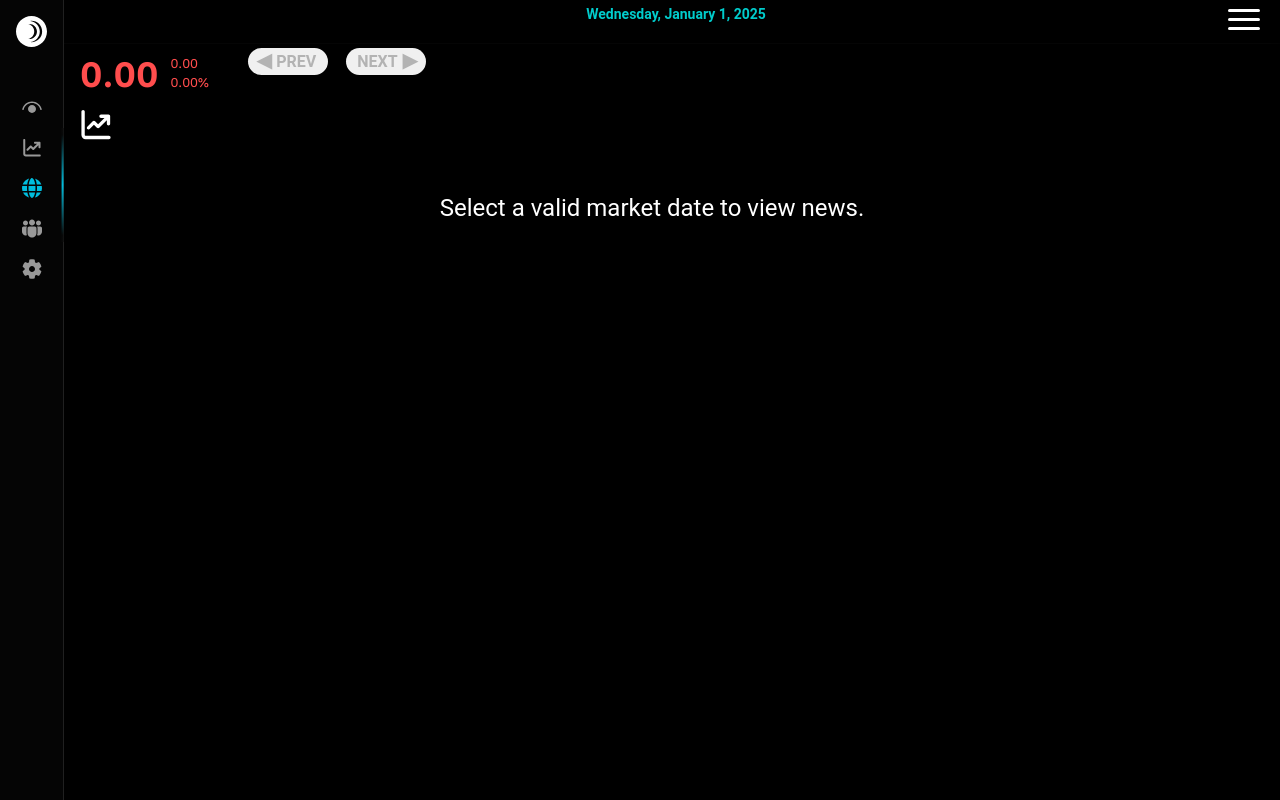
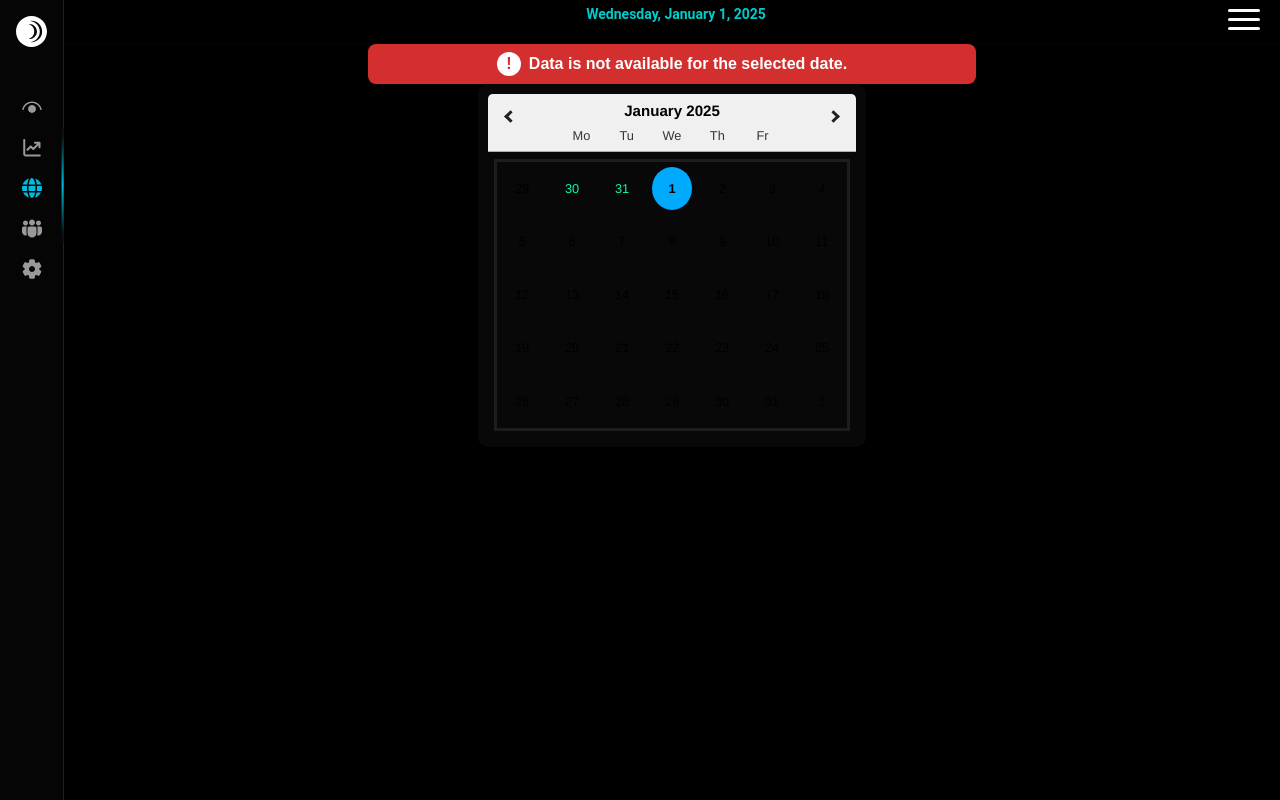
Before and after one commit to CandaceAhrends/viz, a React (Vite) app: page /news in a window 1280 px wide. Built offline with nearby package versions, Linux system fonts and the light colour scheme; no server answers.

Commit message:
save work

```diff
--- a/src/components/content/Chart.jsx
+++ b/src/components/content/Chart.jsx
@@ -1,9 +1,11 @@
 import React, { useEffect } from 'react';
+import { useAppSelector } from '../../hooks';
 import SelectedChart from '../charts/SelectedChart';
+import ErrorState from '../shared/ErrorState';
 
 const Chart = () => {
   console.log('chart grid redraw');
-  const [showChart, setShowChart] = React.useState(false);
+  const hasError = useAppSelector((state) => state.historicalData.hasError);
 
   useEffect(() => {
     console.log('chart grid mounted');
@@ -13,21 +15,13 @@ const Chart = () => {
       chartWrapper.style.display = 'block';
     }
 
-    setTimeout(() => {
-      setShowChart(false);
-    }, 1);
-
     return () => {
       if (chartWrapper) {
         chartWrapper.style.display = 'none';
       }
     };
   }, []);
-  return (
-    <>
-      <SelectedChart />
-    </>
-  );
+  return <>{hasError ? <ErrorState /> : <SelectedChart />}</>;
 };
 
 export default Chart;
--- a/src/components/content/Market.jsx
+++ b/src/components/content/Market.jsx
@@ -1,16 +1,14 @@
 import React, { useEffect } from 'react';
 import { Link } from 'react-router-dom';
 import { selectMenu } from '../../features/navigationSlice';
-import { setDate } from '../../features/stocksSlice';
 import { useNavigate } from 'react-router-dom';
 import dayjs from 'dayjs';
 import StockSummary from '../ticker/StockSummary';
 import ErrorMessage from '../shared/ErrorMessage';
 import SuccessMessage from '../shared/SuccessMessage';
-import StockDatePicker from '../shared/StockDatePicker';
+import StockDatePicker from '../market/StockDatePicker';
 import { useAppDispatch, useAppSelector } from '../../hooks';
 import { Button } from '@material-tailwind/react';
-
 import './content.scss';
 
 const Market = () => {
@@ -25,22 +23,6 @@ const Market = () => {
   const marketSummary = useAppSelector(
     (state) => state.historicalData.marketSummary
   );
-  const [selectedDate, setSelectedDate] = React.useState(null);
-
-  const updateMarketDate = (date) => {
-    const dayjsDate = dayjs(date);
-    dispatch(setDate(dayjsDate.format('YYYY-MM-DD')));
-  };
-  const handleDate = (date) => {
-    setSelectedDate(date);
-    updateMarketDate(date);
-  };
-
-  useEffect(() => {
-    if (date) {
-      setSelectedDate(new Date(dayjs(date)));
-    }
-  }, [date]);
 
   useEffect(() => {
     if (marketSummary) {
@@ -103,10 +85,7 @@ const Market = () => {
         <h2>Historical Market Scanner</h2>
       </div>
       <div className="flex justify-center h-[30rem]">
-        <StockDatePicker
-          selectedDate={selectedDate}
-          setSelectedDate={handleDate}
-        />
+        <StockDatePicker />
       </div>
       <div className="flex justify-center">
         <Link to="/news" onClick={() => dispatch(selectMenu('news'))}>
--- a/src/components/content/News.jsx
+++ b/src/components/content/News.jsx
@@ -10,13 +10,14 @@ import { useNavigate } from 'react-router-dom';
 import { Link } from 'react-router-dom';
 import ArrowSvg from '../images/ArrowSvg';
 import Feed from '../news/Feed.jsx';
+import ErrorState from '../shared/ErrorState';
 import './content.scss';
 
 const News = () => {
   const dispatch = useAppDispatch();
   const navigate = useNavigate();
   const [isDisabled, setIsDisabled] = useState({ prev: true, next: false });
-
+  const hasError = useAppSelector((state) => state.historicalData.hasError);
   const filteredStocks = useAppSelector(
     (state) => state.historicalData.filteredStocks
   );
@@ -87,6 +88,10 @@ const News = () => {
   };
 
   return (
+    <>
+      {hasError ? (
+        <ErrorState />
+      ) : (
         <div className="grid md:h-auto md:grid-cols-2 md:grid-rows-3 md:gap-1 md:pt-1 z-10">
           <div className="md:col-span-2 ">
             <div className="flex">
@@ -130,13 +135,14 @@ const News = () => {
               </div>
             </div>
           </div>
-
           <div className="md:col-span-2 row-span-2 pr-1">
             <Section title="News">
               <Feed containerRef={scrollableRef} size={size} />
             </Section>
           </div>
         </div>
+      )}
+    </>
   );
 };
 
--- a/src/components/content/Scanner.jsx
+++ b/src/components/content/Scanner.jsx
@@ -1,15 +1,24 @@
 import React from 'react';
 import Scan from '../scanner/Scan.jsx';
 import Feed from '../scanner/Feed.jsx';
+import { useAppSelector } from '../../hooks';
+import ErrorState from '../shared/ErrorState';
 import GradientSection from '../shared/GradientSection.jsx';
 
 const Scanner = () => {
+  const hasError = useAppSelector((state) => state.historicalData.hasError);
   return (
     <div>
-      <GradientSection>
-        <Scan />
-      </GradientSection>
-      <Feed />
+      {hasError ? (
+        <ErrorState />
+      ) : (
+        <>
+          <GradientSection>
+            <Scan />
+          </GradientSection>
+          <Feed />
+        </>
+      )}
     </div>
   );
 };
--- /dev/null
+++ b/src/components/market/StockDatePicker.jsx
@@ -0,0 +1,52 @@
+import React, { useEffect } from 'react';
+import DatePicker from 'react-datepicker';
+import { useAppDispatch, useAppSelector } from '../../hooks';
+import { setDate } from '../../features/stocksSlice';
+import dayjs from 'dayjs';
+import 'react-datepicker/dist/react-datepicker.css';
+import './market.scss';
+
+const StockDatePicker = () => {
+  const dispatch = useAppDispatch();
+  const date = useAppSelector((state) => state.stocks.date);
+  const [selectedDate, setSelectedDate] = React.useState(null);
+
+  useEffect(() => {
+    if (date) {
+      setSelectedDate(new Date(dayjs(date)));
+    }
+  }, [date]);
+
+  const updateMarketDate = (date) => {
+    const dayjsDate = dayjs(date);
+    dispatch(setDate(dayjsDate.format('YYYY-MM-DD')));
+  };
+
+  const handleDate = (date) => {
+    setSelectedDate(date);
+    updateMarketDate(date);
+  };
+
+  return (
+    <div className="flex justify-center h-[30rem]">
+      <div className="datepicker-container">
+        <DatePicker
+          selected={selectedDate}
+          showIcon
+          popperPlacement="top-end"
+          inline
+          onChange={(date) => handleDate(date)}
+          filterDate={(date) =>
+            date.getDay() !== 0 && date.getDay() !== 6 && date <= new Date()
+          }
+          calendarClassName="custom-calendar" // Custom calendar class
+          dayClassName={(date) =>
+            date.getDate() === new Date().getDate() ? 'current-day' : undefined
+          }
+        />
+      </div>
+    </div>
+  );
+};
+
+export default StockDatePicker;
--- /dev/null
+++ b/src/components/shared/ErrorState.jsx
@@ -0,0 +1,15 @@
+import React from 'react';
+import ErrorMessage from './ErrorMessage';
+import StockDatePicker from '../market/StockDatePicker';
+import { STOCK_SELECT_ERROR_MSG } from '../../consts';
+
+const ErrorState = () => {
+  return (
+    <div className="error-state">
+      <ErrorMessage message={STOCK_SELECT_ERROR_MSG} />
+      <StockDatePicker />
+    </div>
+  );
+};
+
+export default ErrorState;
--- a/src/components/shared/StockDatePicker.jsx
+++ /dev/null
@@ -1,27 +0,0 @@
-import React, { useState } from 'react';
-import DatePicker from 'react-datepicker';
-import 'react-datepicker/dist/react-datepicker.css';
-import './shared.scss';
-
-const StockDatePicker = ({ selectedDate, setSelectedDate }) => {
-  return (
-    <div className="datepicker-container">
-      <DatePicker
-        selected={selectedDate}
-        showIcon
-        popperPlacement="top-end"
-        inline
-        onChange={(date) => setSelectedDate(date)}
-        filterDate={(date) =>
-          date.getDay() !== 0 && date.getDay() !== 6 && date <= new Date()
-        }
-        calendarClassName="custom-calendar" // Custom calendar class
-        dayClassName={(date) =>
-          date.getDate() === new Date().getDate() ? 'current-day' : undefined
-        }
-      />
-    </div>
-  );
-};
-
-export default StockDatePicker;
--- a/src/consts.js
+++ b/src/consts.js
@@ -4,10 +4,12 @@ export const STOCK_SCANNER_URI = 'http://www.stockmarketviz.com/scapi';
 export const POLY_SERVICES_URI = 'http://www.stockmarketviz.com/poly';
 //export const SCANNER_WS_URI = 'ws://www.stockmarketviz.com/scanner';
 export const SCANNER_WS_URI = 'ws://localhost:7775';
-
 export const CHARTS_WS_URI = 'ws://www.stockmarketviz.com/socket';
 export const CHARTS_MGR_URL = 'ws://www.stockmarketviz.com/chartsocket';
 export const YAHOO_FINANCE_NEWS_URL = 'https://finance.yahoo.com/quote/';
+
+export const STOCK_SELECT_ERROR_MSG =
+  'Data is not available for the selected date.';
 export const CHART_OPTIONS = {
   chart: {
     type: 'candlestick',
--- a/src/features/historicalDataSlice.ts
+++ b/src/features/historicalDataSlice.ts
@@ -36,7 +36,7 @@ const initialState: HistoricalDataState = {
 };
 
 const historicalDataSlice = createSlice({
-  name: 'chartSync',
+  name: 'historicalData',
   initialState,
   reducers: {
     setSelectedStock(state, action: PayloadAction<string>) {
```
Also changed, not shown: src/components/market/market.scss (added), 7 other files (tests, documents, lock files or other folders). Lines whose indentation alone changed are shown as unchanged.
